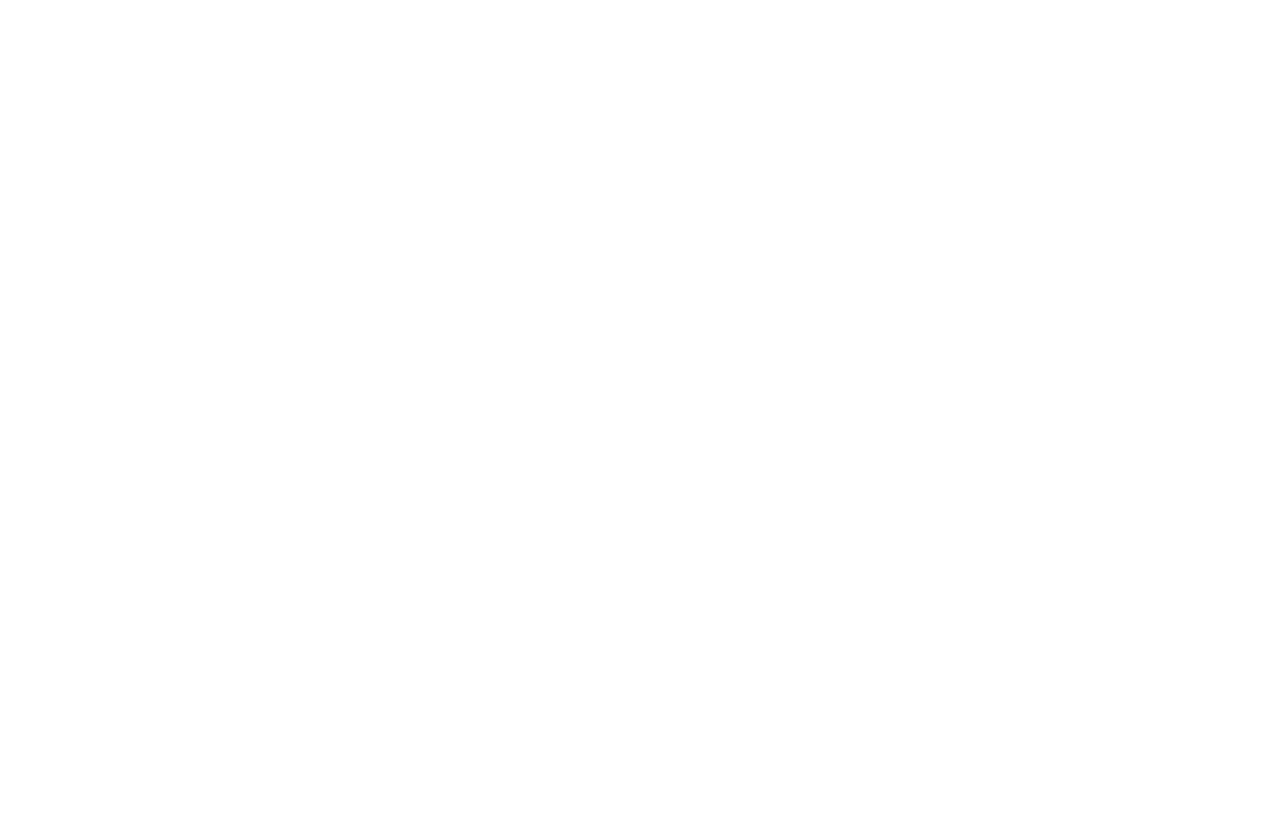
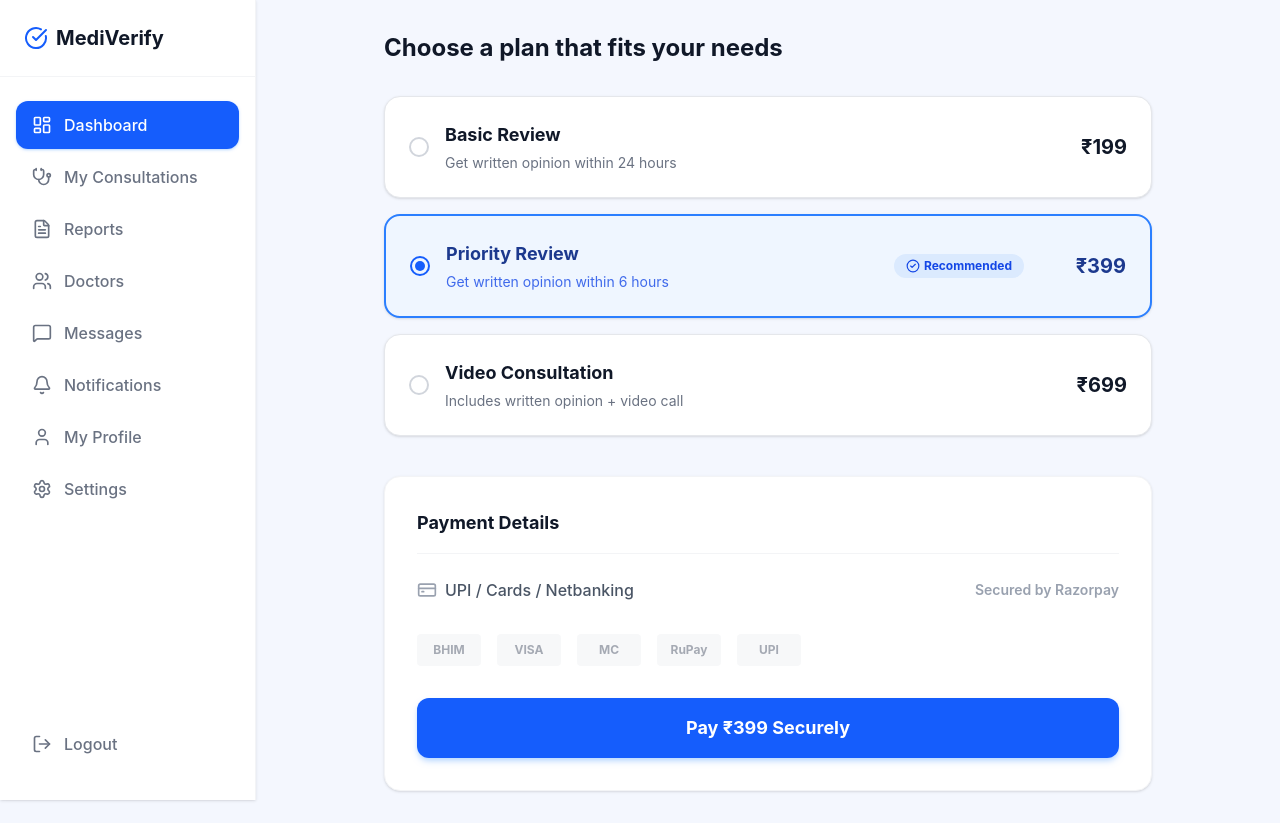
Before and after one commit to 2005shalini/mediverify, a React app in the folder frontend/: page /payment in a window 1280 px wide. Before the commit this address had no page. Before the commit the page ends 800 px from the top, so only its background shows below. Built offline with nearby package versions, Linux system fonts and the light colour scheme; the HTML template or start-up script is replaced by a standard one.

Commit message:
Add payment section page ui

```diff
--- /dev/null
+++ b/frontend/src/pages/PaymentPage.jsx
@@ -0,0 +1,103 @@
+import Sidebar from "../components/dashboard/Sidebar";
+import { CheckCircle2, CreditCard } from "lucide-react";
+
+export default function PaymentPage() {
+  return (
+    <div className="min-h-screen bg-[#F4F7FE] font-sans">
+      <Sidebar />
+
+      <div className="ml-64 p-8 flex justify-center">
+        <div className="w-full max-w-3xl">
+          <header className="mb-8">
+            <h1 className="text-2xl font-bold text-gray-900">
+              Choose a plan that fits your needs
+            </h1>
+          </header>
+
+          <div className="space-y-4 mb-10">
+            {/* Basic Review Plan */}
+            <label className="cursor-pointer block">
+              <div className="bg-white rounded-2xl p-6 border border-gray-200 hover:border-gray-300 transition-colors flex items-center justify-between shadow-sm">
+                <div className="flex items-center gap-4">
+                  <div className="w-5 h-5 rounded-full border-2 border-gray-300"></div>
+                  <div>
+                    <h3 className="text-lg font-bold text-gray-900">Basic Review</h3>
+                    <p className="text-gray-500 text-sm mt-1">Get written opinion within 24 hours</p>
+                  </div>
+                </div>
+                <div className="text-xl font-bold text-gray-900">₹199</div>
+              </div>
+            </label>
+
+            {/* Priority Review Plan */}
+            <label className="cursor-pointer block relative">
+              <div className="bg-blue-50 rounded-2xl p-6 border-2 border-blue-500 flex items-center justify-between shadow-sm">
+                <div className="flex items-center gap-4">
+                  <div className="w-5 h-5 rounded-full border-2 border-blue-600 flex items-center justify-center">
+                    <div className="w-2.5 h-2.5 rounded-full bg-blue-600"></div>
+                  </div>
+                  <div>
+                    <h3 className="text-lg font-bold text-blue-900">Priority Review</h3>
+                    <p className="text-blue-700/80 text-sm mt-1">Get written opinion within 6 hours</p>
+                  </div>
+                </div>
+                <div className="text-xl font-bold text-blue-900">₹399</div>
+
+                {/* Recommended Badge */}
+                <div className="absolute top-1/2 -translate-y-1/2 right-32 flex items-center gap-1 bg-blue-100 text-blue-700 px-3 py-1 rounded-full text-xs font-bold">
+                  <CheckCircle2 size={14} />
+                  Recommended
+                </div>
+              </div>
+            </label>
+
+            {/* Video Consultation Plan */}
+            <label className="cursor-pointer block">
+              <div className="bg-white rounded-2xl p-6 border border-gray-200 hover:border-gray-300 transition-colors flex items-center justify-between shadow-sm">
+                <div className="flex items-center gap-4">
+                  <div className="w-5 h-5 rounded-full border-2 border-gray-300"></div>
+                  <div>
+                    <h3 className="text-lg font-bold text-gray-900">Video Consultation</h3>
+                    <p className="text-gray-500 text-sm mt-1">Includes written opinion + video call</p>
+                  </div>
+                </div>
+                <div className="text-xl font-bold text-gray-900">₹699</div>
+              </div>
+            </label>
+          </div>
+
+          {/* Payment Details */}
+          <div className="bg-white rounded-2xl border border-gray-100 p-8 shadow-sm">
+            <h2 className="text-lg font-bold text-gray-900 mb-6 border-b border-gray-100 pb-4">
+              Payment Details
+            </h2>
+
+            <div className="flex items-center justify-between mb-8">
+              <div className="flex items-center gap-2 text-gray-600 font-medium">
+                <CreditCard size={20} className="text-gray-400" />
+                UPI / Cards / Netbanking
+              </div>
+              <div className="text-gray-400 font-semibold text-sm">
+                Secured by Razorpay
+              </div>
+            </div>
+
+            {/* Payment Logos Placeholder */}
+            <div className="flex gap-4 mb-8 opacity-60">
+              <div className="h-8 w-16 bg-gray-100 rounded flex items-center justify-center text-xs font-bold text-gray-500">BHIM</div>
+              <div className="h-8 w-16 bg-gray-100 rounded flex items-center justify-center text-xs font-bold text-gray-500">VISA</div>
+              <div className="h-8 w-16 bg-gray-100 rounded flex items-center justify-center text-xs font-bold text-gray-500">MC</div>
+              <div className="h-8 w-16 bg-gray-100 rounded flex items-center justify-center text-xs font-bold text-gray-500">RuPay</div>
+              <div className="h-8 w-16 bg-gray-100 rounded flex items-center justify-center text-xs font-bold text-gray-500">UPI</div>
+            </div>
+
+            <button className="w-full bg-blue-600 hover:bg-blue-700 text-white font-bold py-4 rounded-xl shadow-md shadow-blue-200 transition-colors text-lg">
+              Pay ₹399 Securely
+            </button>
+          </div>
+
+        </div>
+      </div>
+    </div>
+  );
+}
--- a/frontend/src/routes/AppRoutes.jsx
+++ b/frontend/src/routes/AppRoutes.jsx
@@ -7,6 +7,7 @@
 import CreateConsultation from "../pages/CreateConsultation";
 import AIAnalysis from "../pages/AIAnalysis";
 import DoctorSelection from "../pages/DoctorSelection";
+import PaymentPage from "../pages/PaymentPage";
 
 export default function AppRoutes() {
   return (
@@ -19,6 +20,7 @@
         <Route path="/create-consultation" element={<CreateConsultation />} />
         <Route path="/ai-analysis" element={<AIAnalysis />} />
         <Route path="/doctor-selection" element={<DoctorSelection />} />
+        <Route path="/payment" element={<PaymentPage />} />
       </Routes>
     </BrowserRouter>
   );
```
